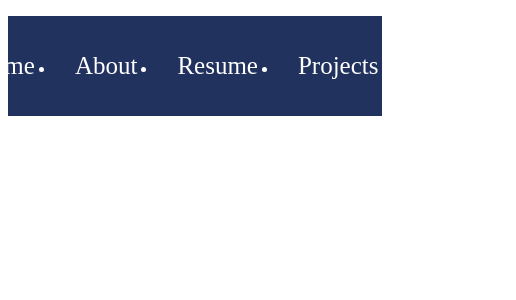
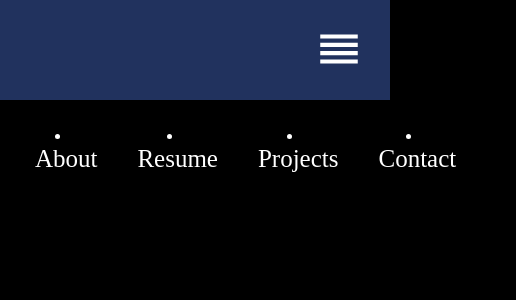
Before and after one commit to MohammadAmohsen/Personal-Site, a React (Create React App) app: page / in a window 390 px wide. Shown: the top 300 px of the page, 516 px wide, since content can reach past the window. Built offline with nearby package versions, Linux system fonts and the light colour scheme.

Commit message:
More navbar additions and hamburger icon added

```diff
--- a/package.json
+++ b/package.json
@@ -4,12 +4,18 @@
   "version": "0.1.0",
   "private": true,
   "dependencies": {
+    "@emotion/react": "^11.11.3",
+    "@emotion/styled": "^11.11.0",
+    "@mui/icons-material": "^5.15.4",
+    "@mui/material": "^5.15.4",
+    "@mui/styled-engine-sc": "^6.0.0-alpha.12",
     "@testing-library/jest-dom": "^5.17.0",
     "@testing-library/react": "^13.4.0",
     "@testing-library/user-event": "^13.5.0",
     "react": "^18.2.0",
     "react-dom": "^18.2.0",
     "react-scripts": "5.0.1",
+    "styled-components": "^6.1.8",
     "web-vitals": "^2.1.4"
   },
   "scripts": {
--- a/src/App.css
+++ b/src/App.css
@@ -2,37 +2,8 @@
   text-align: center;
 }
 
-.App-logo {
-  height: 40vmin;
-  pointer-events: none;
+body {
+  padding: 0;
+  margin: 0;
+  background-color: black;
 }
-
-@media (prefers-reduced-motion: no-preference) {
-  .App-logo {
-    animation: App-logo-spin infinite 20s linear;
-  }
-}
-
-.App-header {
-  background-color: #282c34;
-  min-height: 100vh;
-  display: flex;
-  flex-direction: column;
-  align-items: center;
-  justify-content: center;
-  font-size: calc(10px + 2vmin);
-  color: white;
-}
-
-.App-link {
-  color: #61dafb;
-}
-
-@keyframes App-logo-spin {
-  from {
-    transform: rotate(0deg);
-  }
-  to {
-    transform: rotate(360deg);
-  }
-}
--- a/src/Components/Navbar.js
+++ b/src/Components/Navbar.js
@@ -1,5 +1,6 @@
 import React from "react";
 import "../Styles/NavBar.css"
+import ReorderIcon from "@mui/icons-material/Reorder"
 
 function Navbar() {
   return (
@@ -7,15 +8,16 @@ function Navbar() {
 
     <header id="home">
        <nav class="navbar" id="nav-wrap">
-          {/* <a className="mobile-btn" href="#nav-wrap" title="Show navigation">Show navigation</a>
-        <a className="mobile-btn" href="youtube.com" title="Hide navigation">Hide navigation</a> */}
-          <ul className="links">
+        <div className="toggleButton">
+            <button><ReorderIcon /></button>
+        </div>
+          <div className="links">
              <li className="current"><a className="smoothscroll" href="#home">Home</a></li>
-             <li><a className="smoothscroll" href="#about"> About</a></li>
+             <li><a className="smoothscroll" href="#about">About</a></li>
            <li><a className="smoothscroll" href="#resume">Resume</a></li>
              <li><a className="smoothscroll" href="#portfolio">Projects</a></li>
              <li><a className="smoothscroll" href="#contact">Contact</a></li>
-          </ul>
+          </div>
        </nav>
 
        <p className="scrolldown">
```
Also changed, not shown: 1 other file (tests, documents, lock files or other folders).
